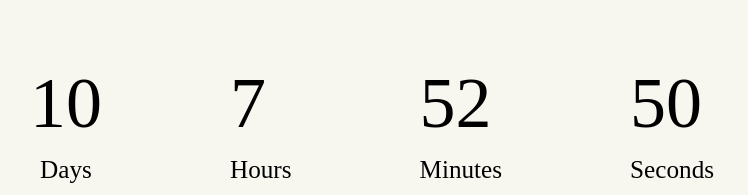
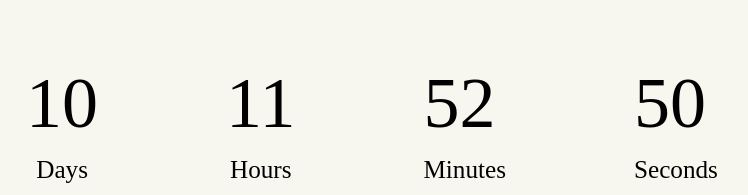
Before and after one commit to jordantab/forAMD-frontend, a React (Create React App) app in the folder for-amd/: page /secondpuzzlecountdown in a window 1280 px wide. Shown: the part 276-471 px from the top of the page, without its empty margins (268-1016 px from the left). Built offline with nearby package versions, Linux system fonts and the light colour scheme; the HTML template or start-up script is replaced by a standard one.

Commit message:
Trying to fix countdown clock bug

```diff
--- a/for-amd/src/pages/SecondPuzzleBufferPage.jsx
+++ b/for-amd/src/pages/SecondPuzzleBufferPage.jsx
@@ -2,7 +2,8 @@ import CountdownClock from '../components/CountdownClock.jsx';
 import './SecondPuzzleBufferPage.css'
 
 const App = () => {
-  const targetDate = new Date('2023-02-20T11:00:00');
+  const targetDate = new Date('February 20, 2023 10:00:00 EST');
+  const targetUtcTimestamp = Date.UTC(targetDate.getUTCFullYear(), targetDate.getUTCMonth(), targetDate.getUTCDate(), targetDate.getUTCHours(), targetDate.getUTCMinutes(), targetDate.getUTCSeconds());
 
   return (
     <div className='back'>
@@ -12,7 +13,7 @@ const App = () => {
         <div className="description">
             <p>The next step will be revealed in due time</p>
         </div>
-      <CountdownClock targetDate={targetDate} />
+      <CountdownClock targetDate={targetUtcTimestamp} />
       <div className="bottom-text">
         <p>Keep watch, the countdown has started!</p>
       </div>
```
